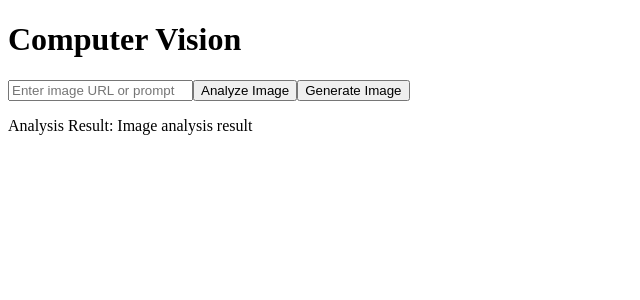
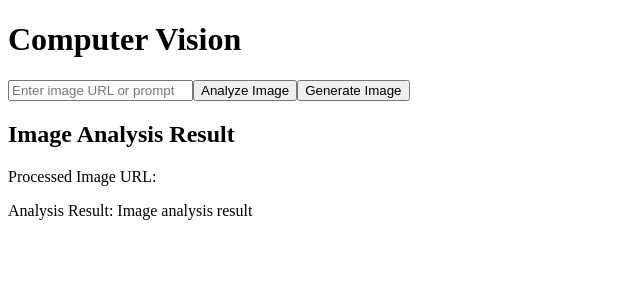
Before and after one commit to JuanGdev/cloudSkillsfinalChallenge, a React (Create React App) app: page / in a window 1280 px wide. Both pictures are taken after a click on the button "Analyze Image". Shown: the top 300 px of the page, without its empty margins (0-640 px from the left). Built offline with nearby package versions, Linux system fonts and the light colour scheme; the HTML template or start-up script is replaced by a standard one.

Commit message:
Adding a displayFunction to App.js

```diff
--- a/src/App.js
+++ b/src/App.js
@@ -10,6 +10,16 @@ function analyzeImage(imageUrl) {
       resolve(analysisResult);
     }, 2000);
   });
+}
+
+function DisplayResults({ imageUrl, analysisResult }) {
+  return (
+    <div>
+      <h2>Image Analysis Result</h2>
+      <p>Processed Image URL: {imageUrl}</p>
+      <p>Analysis Result: {analysisResult}</p>
+    </div>
+  );
 }
 
 function App() {
@@ -47,7 +57,9 @@ function App() {
       </button>
       <button onClick={handleImageGeneration}>Generate Image</button>
       {isAnalyzing && <p>Processing image analysis...</p>}
-      {analysisResult && <p>Analysis Result: {analysisResult}</p>}
+      {analysisResult && (
+        <DisplayResults imageUrl={imageUrl} analysisResult={analysisResult} />
+      )}
     </div>
   );
 }
```
